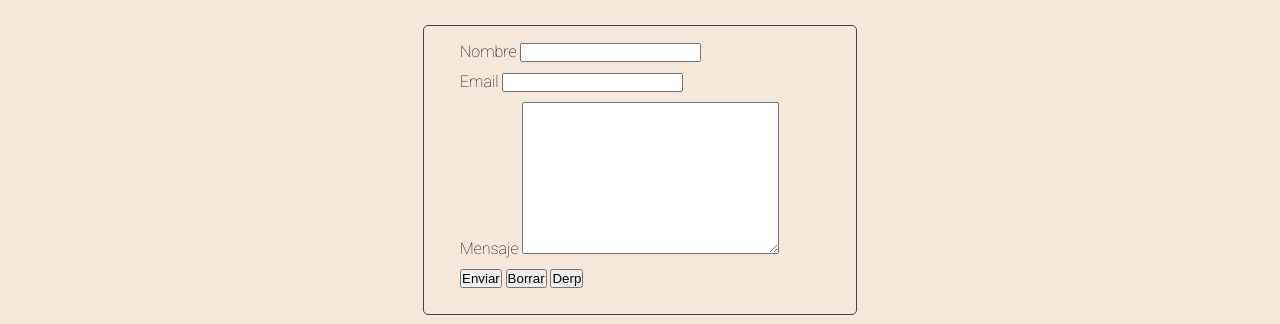
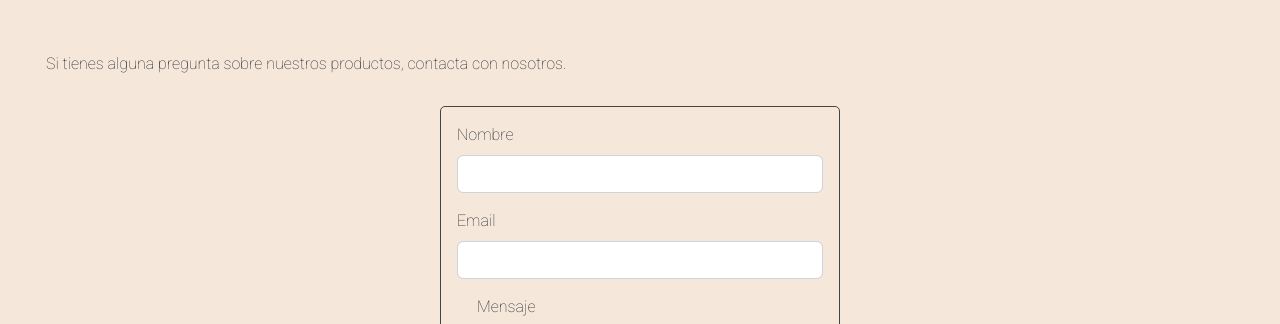
Before and after one commit to aldana-lalli/basic-mineral-makeup, a plain HTML site: page pages/contacto.html in a window 1280 px wide. Shown: the part 377-701 px from the top of the page. Drawn offline with nearby package versions, Linux system fonts and the light colour scheme.

Commit message:
Agrego formulario de bootstrap

```diff
--- a/css/styles.css
+++ b/css/styles.css
@@ -130,6 +130,24 @@ p {
     font-family: 'Roboto', sans-serif;
     text-align: center;
 }
+
+.carousel-inner {
+    display: flex;
+    justify-content: center;
+    align-items: center;
+    align-content: center;
+    margin-top: 20px;
+}
+
+.d-block {
+    border: 1px solid black;
+    border-radius: 5px;
+}
+
+
+
+
+
 
 .ojos__grid {
     display: grid;
@@ -565,23 +583,9 @@ p {
     border-radius: 5px;
 }
 
-.lista__nombre {
-    padding: 0 16px 10px 20px;
-    justify-content: left;
-}
 
-.lista__email {
-    padding: 0 16px 10px 20px;
-    justify-content: left;
-}
 
-.lista__comentario {
-    padding: 0 16px 10px 20px;
-}
 
-.lista__comentario--textarea {
-    justify-content: center;
-}
 
 .lista__acciones {
     padding: 0 16px 10px 20px;
--- a/pages/contacto.html
+++ b/pages/contacto.html
@@ -14,6 +14,8 @@
     <link href="https://fonts.googleapis.com/css2?family=Roboto:wght@100&display=swap" rel="stylesheet">
     <!--Favicon-->
     <link rel="shortcut icon" href="../resources/favicon.ico" type="image/x-icon">
+    <!-- CSS bootstrap -->
+    <link href="https://cdn.jsdelivr.net/npm/bootstrap@5.2.0-beta1/dist/css/bootstrap.min.css" rel="stylesheet" integrity="sha384-0evHe/X+R7YkIZDRvuzKMRqM+OrBnVFBL6DOitfPri4tjfHxaWutUpFmBp4vmVor" crossorigin="anonymous">
     <!--CSS-->
     <link rel="stylesheet" href="../css/styles.css">
     <title>Contacto - B A S I C Mineral Make-Up</title>
@@ -46,31 +48,31 @@
     </header>
 
     <main> <!--Contenido de la página-->
-
         <section class="contacto">
             <div class="contacto__titulo">
                 <h3 class="contacto__titulo--C">Contacto</h3>
             </div>
+        </section>
+        <section>
             <p>Si tienes alguna pregunta sobre nuestros productos, contacta con nosotros.</p>
-            <form class="lista" method="post"> <!--Formulario de Contacto-->
-                <div class="lista__nombre">
-                    <label>Nombre</label>
-                    <input type="text"> <br>
+        </section>
+        <section class="lista"> <!--Formulario de Contacto-->
+            <div class="mb-3">
+                <label for="exampleFormControlInput1" class="form-label">Nombre</label>
+                <input type="email" class="form-control" id="exampleFormControlInput1">
             </div>
-                <div class="lista__email">
-                    <label>Email</label>
-                    <input type="email">
+            <div class="mb-3">
+                <label for="exampleFormControlInput1" class="form-label">Email</label>
+                <input type="email" class="form-control" id="exampleFormControlInput1">
             </div>
-                <div class="lista__comentario">
-                    <label>Mensaje</label>
-                    <textarea class="lista__comentario--textarea" name="" id="" cols="30" rows="10"></textarea>
+            <div class="mb-3 lista__acciones">
+                <label for="exampleFormControlTextarea1" class="form-label">Mensaje</label>
+                <textarea class="form-control" id="exampleFormControlTextarea1" rows="3"></textarea>
             </div>
             <div class="lista__acciones">
                 <input type="submit" value="Enviar">
                 <input type="reset" value="Borrar">
-                    <input type="button" value="Derp">
             </div>
-            </form>
         </section>
     </main>
 
@@ -85,6 +87,8 @@
             </ul>
         </div>
     </footer>
+    <!-- JavaScript Bundle with Popper -->
+    <script src="https://cdn.jsdelivr.net/npm/bootstrap@5.2.0-beta1/dist/js/bootstrap.bundle.min.js" integrity="sha384-pprn3073KE6tl6bjs2QrFaJGz5/SUsLqktiwsUTF55Jfv3qYSDhgCecCxMW52nD2" crossorigin="anonymous"></script>
 </body>
 
 </html>
```
Lines whose indentation alone changed are shown as unchanged.
